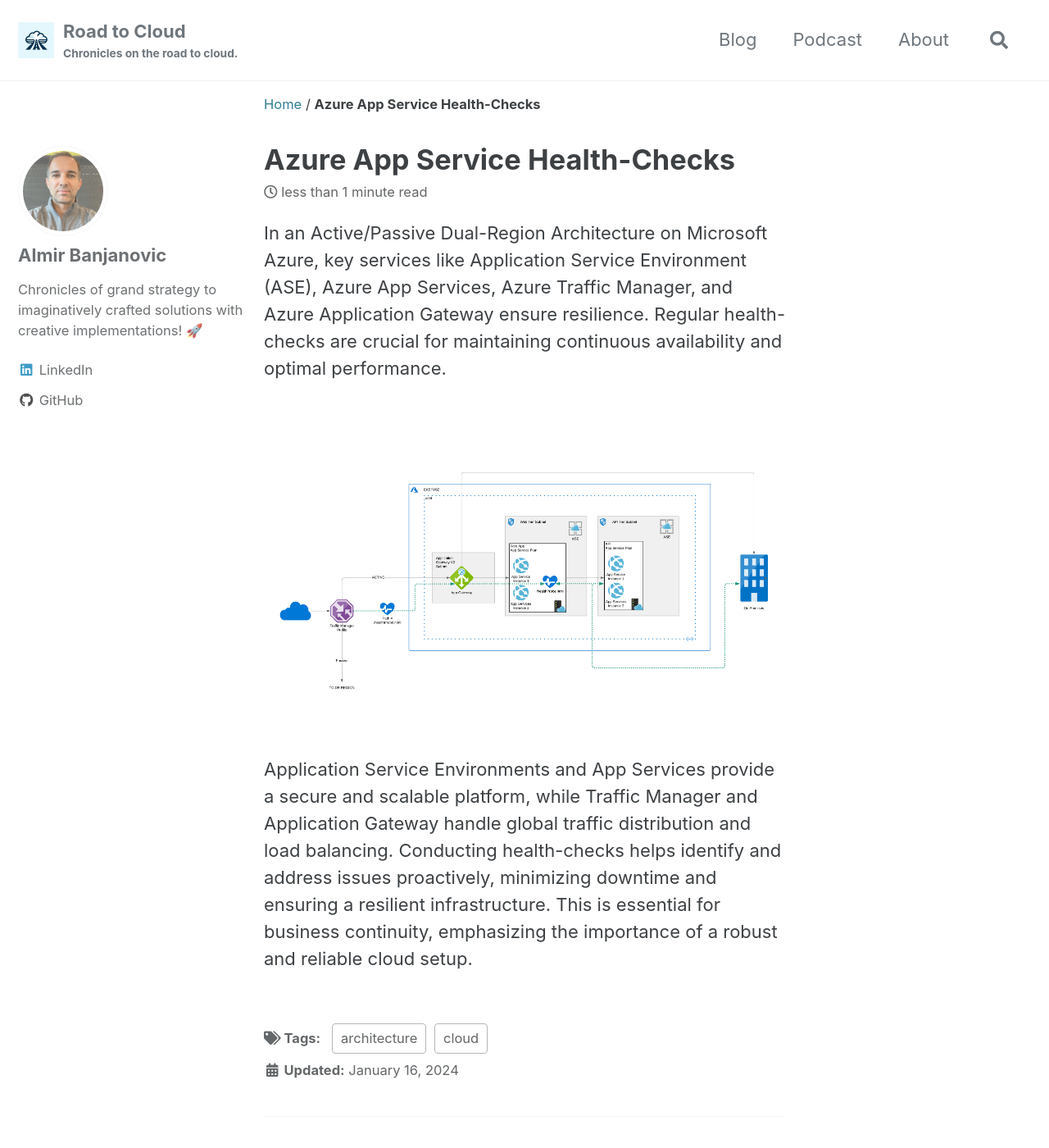
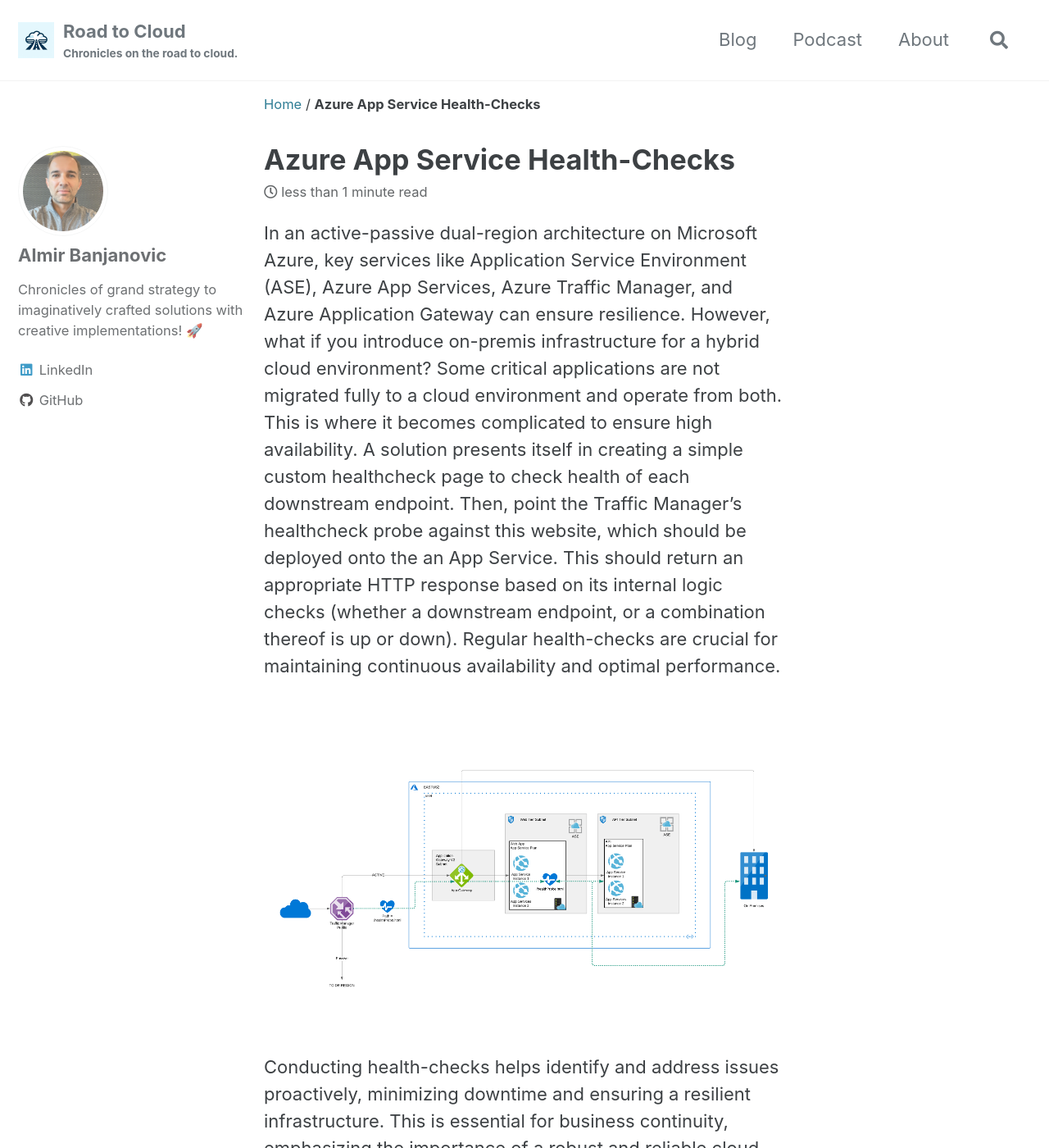
Before and after one commit to almirbanjanovic/roadtocloud.github.io, a Jekyll site: the page built from _posts/2024-01-16-azure-single-region-health-check.md, in a window 1280 px wide and 1400 px high. Shown: the whole window at 82% size. Built offline with Jekyll 4.4.1, drawn with Linux system fonts in a browser that asks for light colours; cached includes are drawn as plain includes; some of the changed text lies outside the part shown.

Commit message:
Update 2024-01-16-azure-single-region-health-check.md

```diff
--- a/_posts/2024-01-16-azure-single-region-health-check.md
+++ b/_posts/2024-01-16-azure-single-region-health-check.md
@@ -8,10 +8,10 @@ tags:
   - cloud
 ---
 
-In an Active/Passive Dual-Region Architecture on Microsoft Azure, key services like Application Service Environment (ASE), Azure App Services, Azure Traffic Manager, and Azure Application Gateway ensure resilience. Regular health-checks are crucial for maintaining continuous availability and optimal performance.
+In an active-passive dual-region architecture on Microsoft Azure, key services like Application Service Environment (ASE), Azure App Services, Azure Traffic Manager, and Azure Application Gateway can ensure resilience. However, what if you introduce on-premis infrastructure for a hybrid cloud environment?  Some critical applications are not migrated fully to a cloud environment and operate from both.  This is where it becomes complicated to ensure high availability.  A solution presents itself in creating a simple custom healthcheck page to check health of each downstream endpoint.  Then, point the Traffic Manager's healthcheck probe against this website, which should be deployed onto the an App Service.  This should return an appropriate HTTP response based on its internal logic checks (whether a downstream endpoint, or a combination thereof is up or down).  Regular health-checks are crucial for maintaining continuous availability and optimal performance.
 
 <figure>
     <a href="/assets/images/ase-single-region-health-check.png"><img src="/assets/images/ase-single-region-health-check.png"></a>
 </figure>
 
-Application Service Environments and App Services provide a secure and scalable platform, while Traffic Manager and Application Gateway handle global traffic distribution and load balancing. Conducting health-checks helps identify and address issues proactively, minimizing downtime and ensuring a resilient infrastructure. This is essential for business continuity, emphasizing the importance of a robust and reliable cloud setup.
+Conducting health-checks helps identify and address issues proactively, minimizing downtime and ensuring a resilient infrastructure. This is essential for business continuity, emphasizing the importance of a robust and reliable cloud setup.
```
